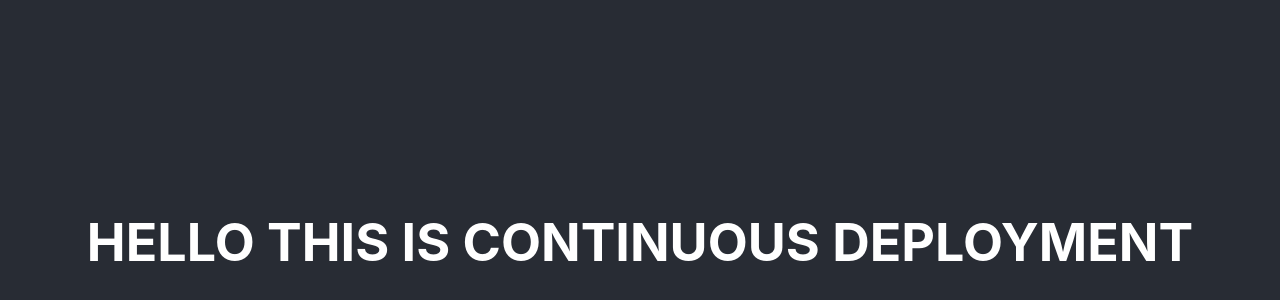
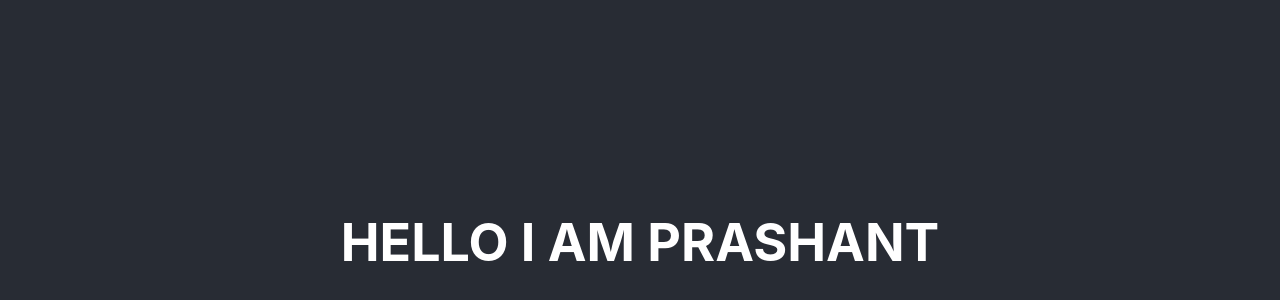
Before and after one commit to vprashrex/test_project, a React (Create React App) app: page / in a window 1280 px wide. Shown: the part 158-458 px from the top of the page. Built offline with nearby package versions, Linux system fonts and the light colour scheme.

Commit message:
another deploy

```diff
--- a/src/App.js
+++ b/src/App.js
@@ -5,7 +5,7 @@ function App() {
     <div className="App">
       <header className="App-header">
       <h1>
-        HELLO THIS IS CONTINUOUS DEPLOYMENT
+        HELLO I AM PRASHANT
       </h1>
       </header>
 
```
